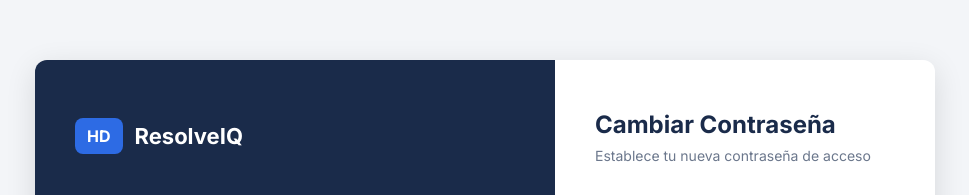
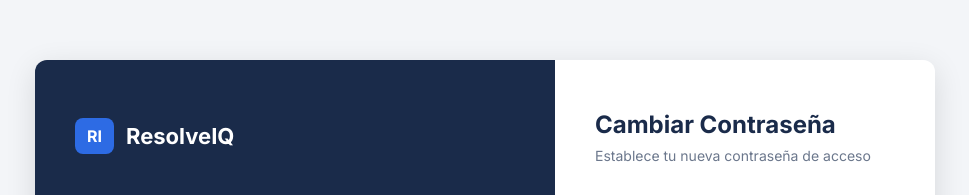
Before and after one commit to ercik2/resolveiq, a React (Create React App) app in the folder helpdesk-frontend/: page /cambiar-password in a window 1280 px wide. Shown: the part 143-338 px from the top of the page, without its empty margins (155-1124 px from the left). Built offline with nearby package versions, Linux system fonts and the light colour scheme.

Commit message:
Cambio siglas

```diff
--- a/helpdesk-frontend/src/paginas/CambiarPassword.js
+++ b/helpdesk-frontend/src/paginas/CambiarPassword.js
@@ -41,7 +41,7 @@ const CambiarPassword = () => {
             <div style={estilos.panel}>
                 <div style={estilos.panelIzquierdo}>
                     <div style={estilos.logoContenedor}>
-                        <span style={estilos.logoIcono}>HD</span>
+                        <span style={estilos.logoIcono}>RI</span>
                         <span style={estilos.logoTexto}>ResolveIQ</span>
                     </div>
                     <h2 style={estilos.panelTitulo}>Bienvenido/a, {usuario?.nombre}</h2>
--- a/helpdesk-frontend/src/paginas/Layouts.js
+++ b/helpdesk-frontend/src/paginas/Layouts.js
@@ -28,7 +28,7 @@ const Layouts = ({ children }) => {
 
             <div className={`sidebar ${menuAbierto ? 'sidebar-abierto' : ''}`}>
                 <div className="sidebar-logo">
-                    <span className="logo-icono">HD</span>
+                    <span className="logo-icono">RI</span>
                     <span className="logo-texto">ResolveIQ</span>
                 </div>
 
@@ -58,7 +58,7 @@ const Layouts = ({ children }) => {
             <div className="cabecera-movil">
                 <button className="hamburguesa" onClick={() => setMenuAbierto(!menuAbierto)}>☰</button>
                 <div style={{ display: 'flex', alignItems: 'center', gap: '8px' }}>
-                    <span className="logo-icono">HD</span>
+                    <span className="logo-icono">RI</span>
                     <span style={{ fontWeight: 'bold', color: '#1A2B4A' }}>ResolveIQ</span>
                 </div>
                 <div className="avatar">{iniciales}</div>
--- a/helpdesk-frontend/src/paginas/Login.js
+++ b/helpdesk-frontend/src/paginas/Login.js
@@ -30,7 +30,7 @@ const Login = () => {
             <div style={estilos.panel}>
                 <div style={estilos.panelIzquierdo}>
                     <div style={estilos.logoContenedor}>
-                        <span style={estilos.logoIcono}>HD</span>
+                        <span style={estilos.logoIcono}>RI</span>
                         <span style={estilos.logoTexto}>ResolveIQ</span>
                     </div>
                     <h2 style={estilos.panelTitulo}>Gestiona incidencias de forma eficiente</h2>
```
